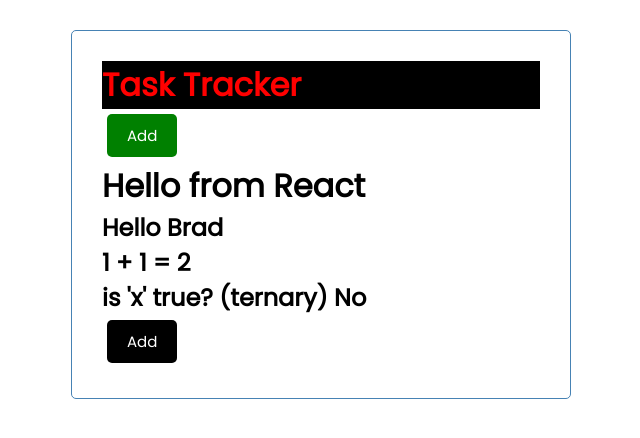
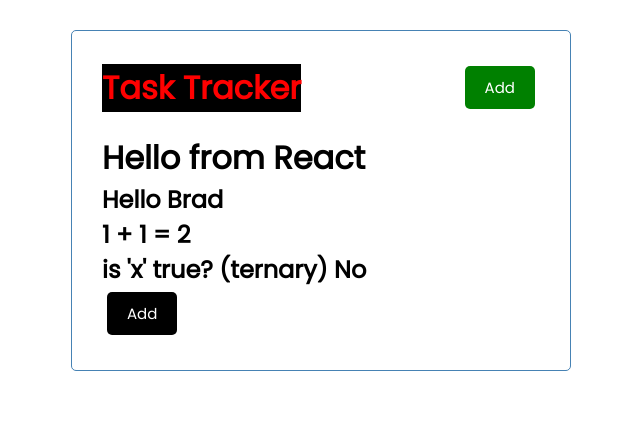
Before and after one commit to tiukenywil11/reactJsCrashCourse, a React (Create React App) app in the folder react-task-tracker/: page / in a window 1280 px wide. Shown: the top 438 px of the page, without its empty margins (319-959 px from the left). Built offline with nearby package versions, Linux system fonts and the light colour scheme.

Commit message:
Appended the following files to add event to Button component: Header.js, Button.js

```diff
--- a/react-task-tracker/src/components/Button.js
+++ b/react-task-tracker/src/components/Button.js
@@ -1,9 +1,12 @@
 import PropTypes from 'prop-types'
 
 // {color, test} parameter is a destructured variable from "props" variable.
-const Button = ({color, text}) => {
+const Button = ({color, text, onClick}) => {
+
     return (
-         <button style={{backgroundColor: color}}
+         <button
+         onClick={onClick}
+         style={{backgroundColor: color}}
          className='btn'>
             {text}
         </button>
@@ -19,6 +22,7 @@
 Button.propTypes = {
     text: PropTypes.string,
     color: PropTypes.string,
+    onClick: PropTypes.func,
 }
 
 export default Button
--- a/react-task-tracker/src/components/Header.js
+++ b/react-task-tracker/src/components/Header.js
@@ -4,12 +4,18 @@
 // {title} parameter is a destructures variable from "props" variable.
 // Calling it inside the function would only be {title}, instead of {props.title}
 const Header = ({title}) => {
+
+    // Add an event that gets the event parameter when component is clicked
+    const onClick = (e) => {
+        console.log('Click');
+    }
+
     return (
-        <header>
+        <header className='header'>
             <h1 style={{color: 'red', backgroundColor: 'black'}}>
                 {title}
             </h1>
-            <Button color='green' text='Add'/>
+            <Button color='green' text='Add' onClick={onClick}/>
         </header>
     )
 }
```
